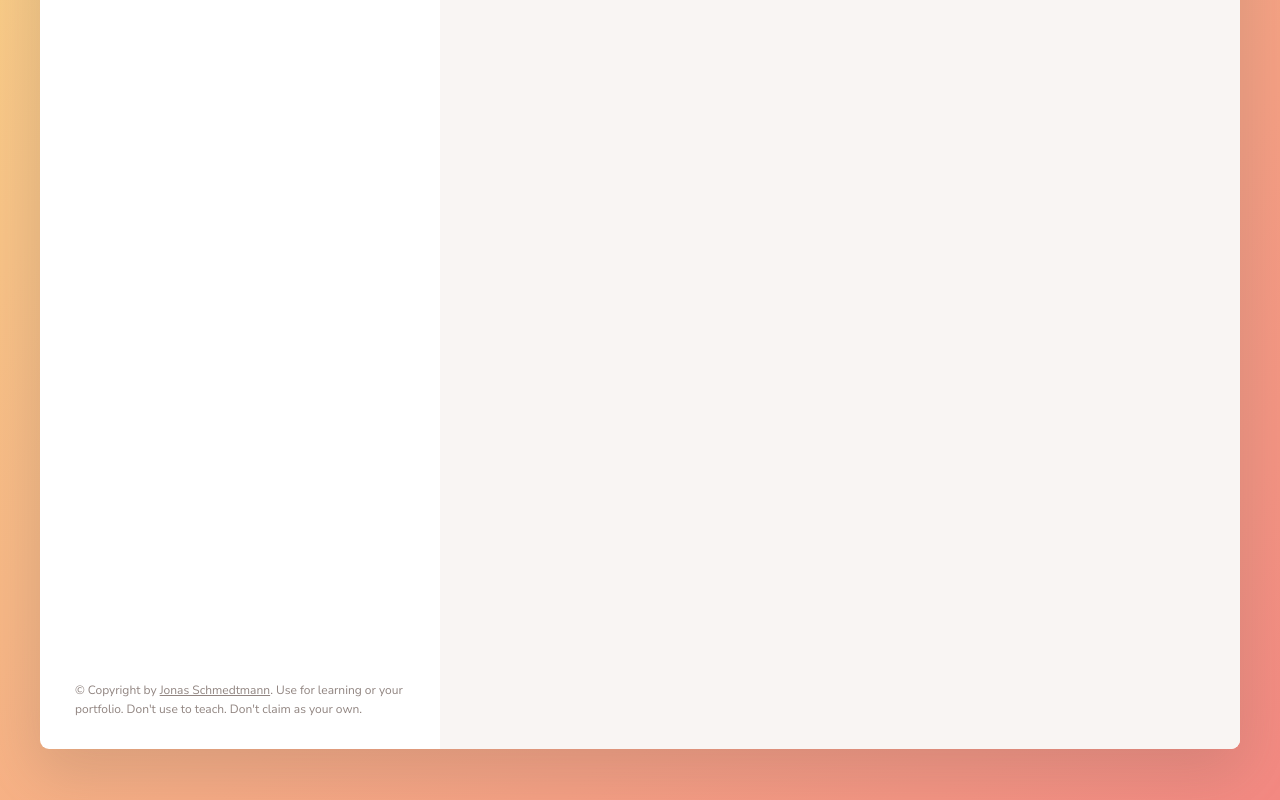
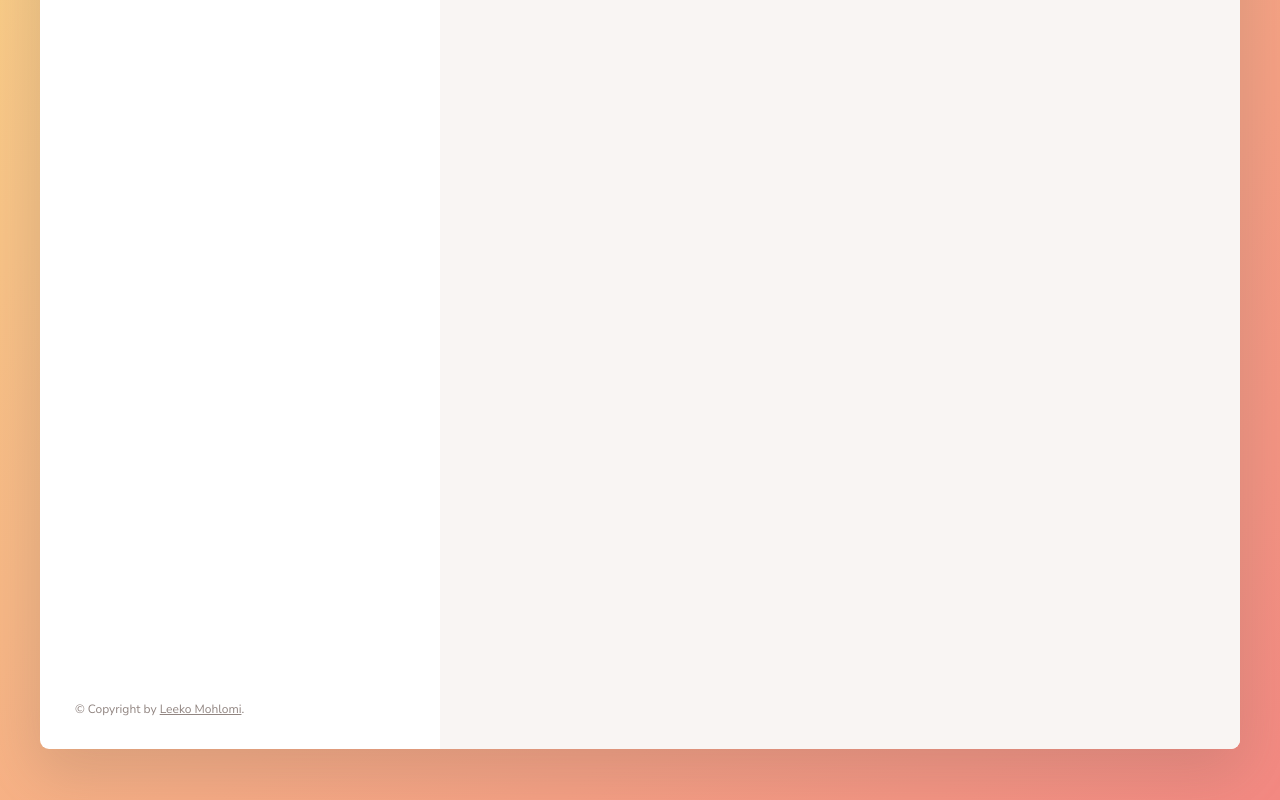
Before and after one commit to TheoMcCoy/Forky, a website built with Parcel: page index.html in a window 1280 px wide. Shown: the part 472-1272 px from the top of the page. Built offline with nearby package versions, Linux system fonts and the light colour scheme.

Commit message:
Footer change

```diff
--- a/index.html
+++ b/index.html
@@ -126,10 +126,9 @@
           <a
             class="twitter-link"
             target="_blank"
-            href="https://twitter.com/jonasschmedtman"
-            >Jonas Schmedtmann</a
-          >. Use for learning or your portfolio. Don't use to teach. Don't claim
-          as your own.
+            href="https://twitter.com/leigh_mohlomi"
+            >Leeko Mohlomi</a
+          >.
         </p>
       </div>
 
```
Also changed, not shown: dist/index.html.
